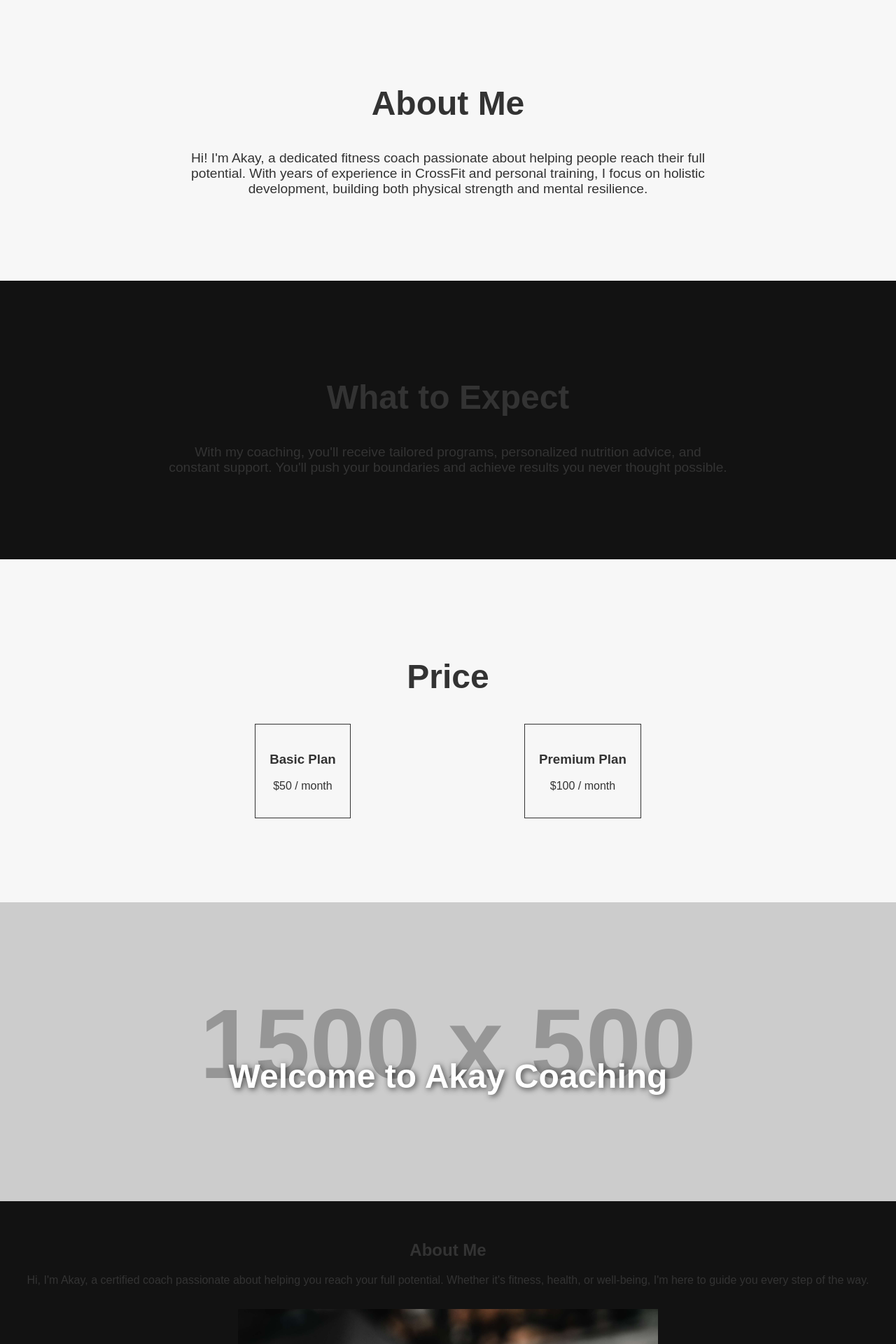
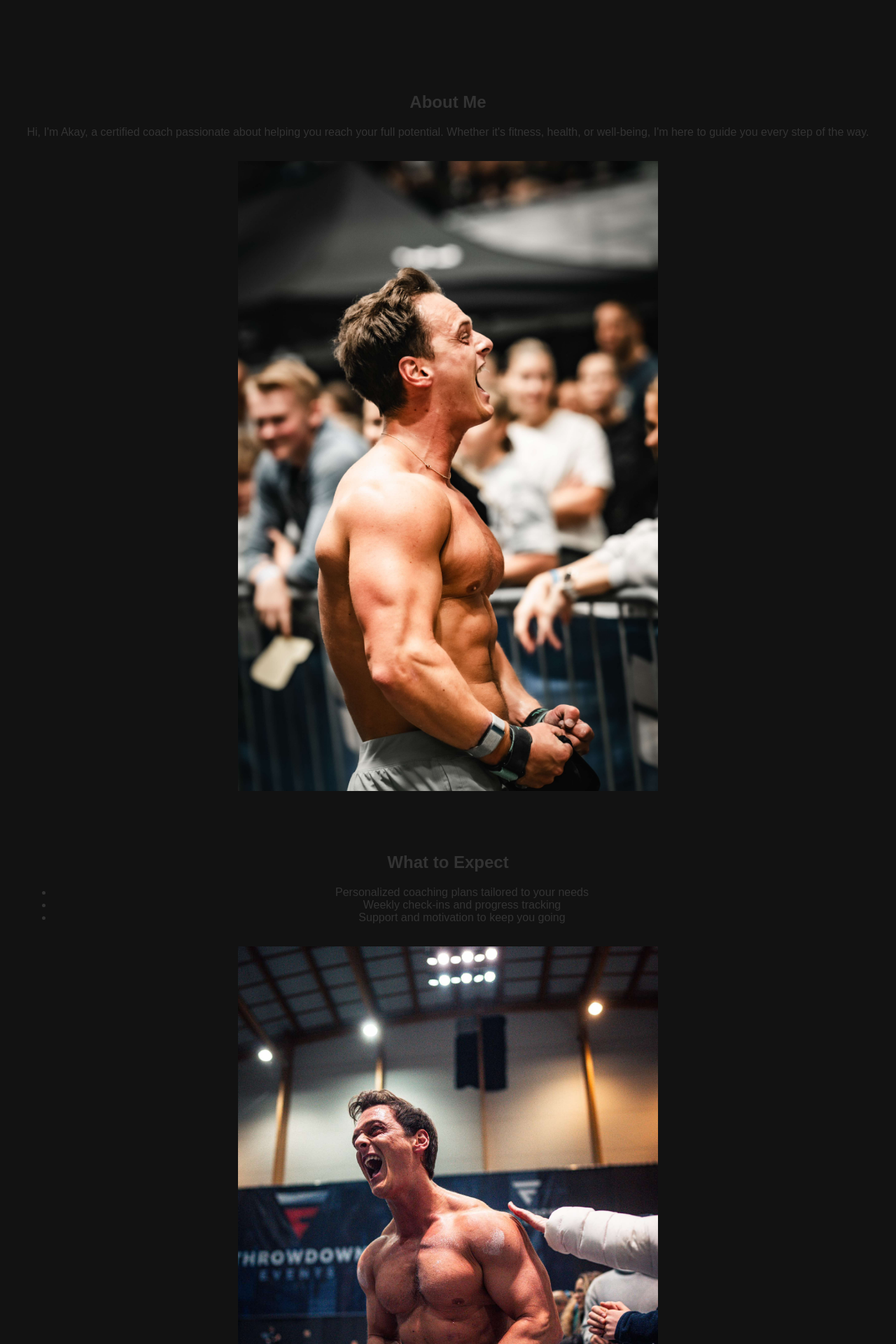
Before and after one commit to CatoAkay/AKAY_COACHING, a React (Create React App) app in the folder akay-coaching/: page / in a window 1280 px wide. Shown: the part 820-2740 px from the top of the page at 70% size. Built offline with nearby package versions, Linux system fonts and the light colour scheme.

Commit message:
ryddet opp

```diff
--- a/akay-coaching/src/components/About.js
+++ b/akay-coaching/src/components/About.js
@@ -4,7 +4,6 @@ import styled from "styled-components";
 const Section = styled.section`
   padding: 100px 20px;
   text-align: center;
-  background-color: #f7f7f7;
 `;
 
 const Title = styled.h2`
@@ -20,7 +19,36 @@ const Description = styled.p`
 function About() {
   return (
     <Section id="about">
-      <Title>About Me</Title>
+
+      {/* About Me Section */}
+      <section id="about" className="about-section">
+        <h2>About Me</h2>
+        <p>
+          Hi, I'm Akay, a certified coach passionate about helping you reach your full potential. Whether it's fitness,
+          health, or well-being, I'm here to guide you every step of the way.
+        </p>
+        <img
+          src="/pic/cato1.jpg"
+          alt="About Akay"
+          className="section-image"
+        />
+      </section>
+
+      {/* What to Expect Section */}
+      <section id="what-to-expect" className="expect-section">
+        <h2>What to Expect</h2>
+        <ul>
+          <li>Personalized coaching plans tailored to your needs</li>
+          <li>Weekly check-ins and progress tracking</li>
+          <li>Support and motivation to keep you going</li>
+        </ul>
+        <img
+          src="/pic/cato2.jpg"
+          alt="What to Expect"
+          className="section-image"
+        />
+      </section>
+      <Title>More Info</Title>
       <Description>
         Hi! I'm Akay, a dedicated fitness coach passionate about helping people
         reach their full potential. With years of experience in CrossFit and
--- a/akay-coaching/src/components/Price.js
+++ b/akay-coaching/src/components/Price.js
@@ -4,7 +4,6 @@ import styled from "styled-components";
 const Section = styled.section`
   padding: 100px 20px;
   text-align: center;
-  background-color: #f7f7f7;
 `;
 
 const Title = styled.h2`
--- a/akay-coaching/src/components/Testimonials.js
+++ b/akay-coaching/src/components/Testimonials.js
@@ -23,45 +23,6 @@ const Testimonials = () => {
 
   return (
     <div className="app-container">
-      {/* Header Section */}
-      <header className="header">
-        <img
-          src="https://via.placeholder.com/1500x500"
-          alt="Akay Coaching"
-          className="header-image"
-        />
-        <h1 className="header-title">Welcome to Akay Coaching</h1>
-      </header>
-
-      {/* About Me Section */}
-      <section id="about" className="about-section">
-        <h2>About Me</h2>
-        <p>
-          Hi, I'm Akay, a certified coach passionate about helping you reach your full potential. Whether it's fitness,
-          health, or well-being, I'm here to guide you every step of the way.
-        </p>
-        <img
-          src="/pic/cato1.jpg"
-          alt="About Akay"
-          className="section-image"
-        />
-      </section>
-
-      {/* What to Expect Section */}
-      <section id="what-to-expect" className="expect-section">
-        <h2>What to Expect</h2>
-        <ul>
-          <li>Personalized coaching plans tailored to your needs</li>
-          <li>Weekly check-ins and progress tracking</li>
-          <li>Support and motivation to keep you going</li>
-        </ul>
-        <img
-          src="/pic/cato2.jpg"
-          alt="What to Expect"
-          className="section-image"
-        />
-      </section>
-
       {/* Testimonials Section */}
       <section id="testimonials" className="testimonials-section">
         <h2>What People Are Saying</h2>
@@ -74,21 +35,6 @@ const Testimonials = () => {
           ))}
         </div>
       </section>
-
-      {/* Pricing Section */}
-      <section id="pricing" className="pricing-section">
-        <h2>Pricing</h2>
-        <ul>
-          <li>1-on-1 Coaching: $100/session</li>
-          <li>Monthly Coaching Package: $350/month</li>
-          <li>Group Coaching: $200/session</li>
-        </ul>
-        <img
-          src="https://via.placeholder.com/600x400"
-          alt="Pricing"
-          className="section-image"
-        />
-      </section>
     </div>
   );
 };
```
